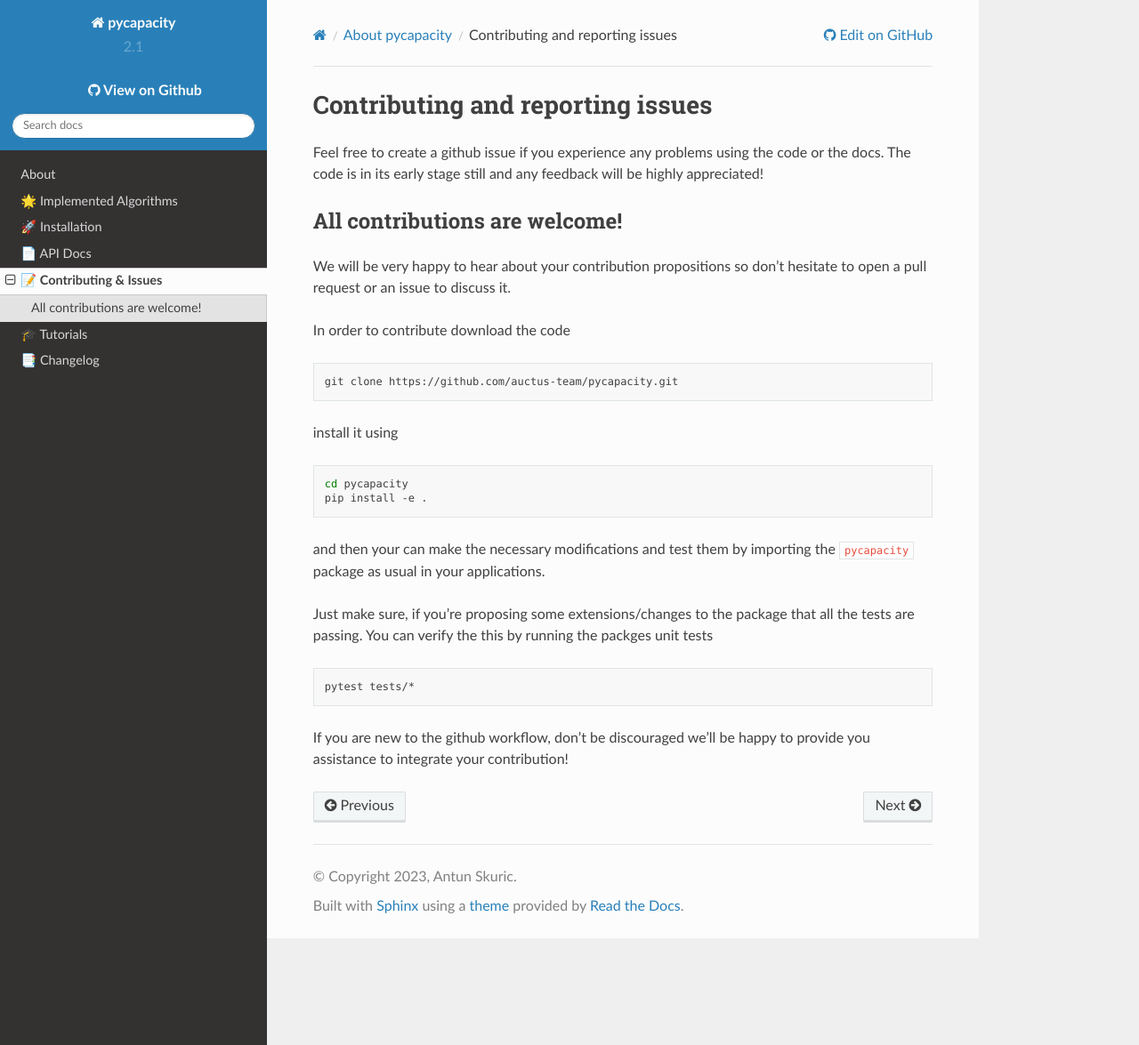
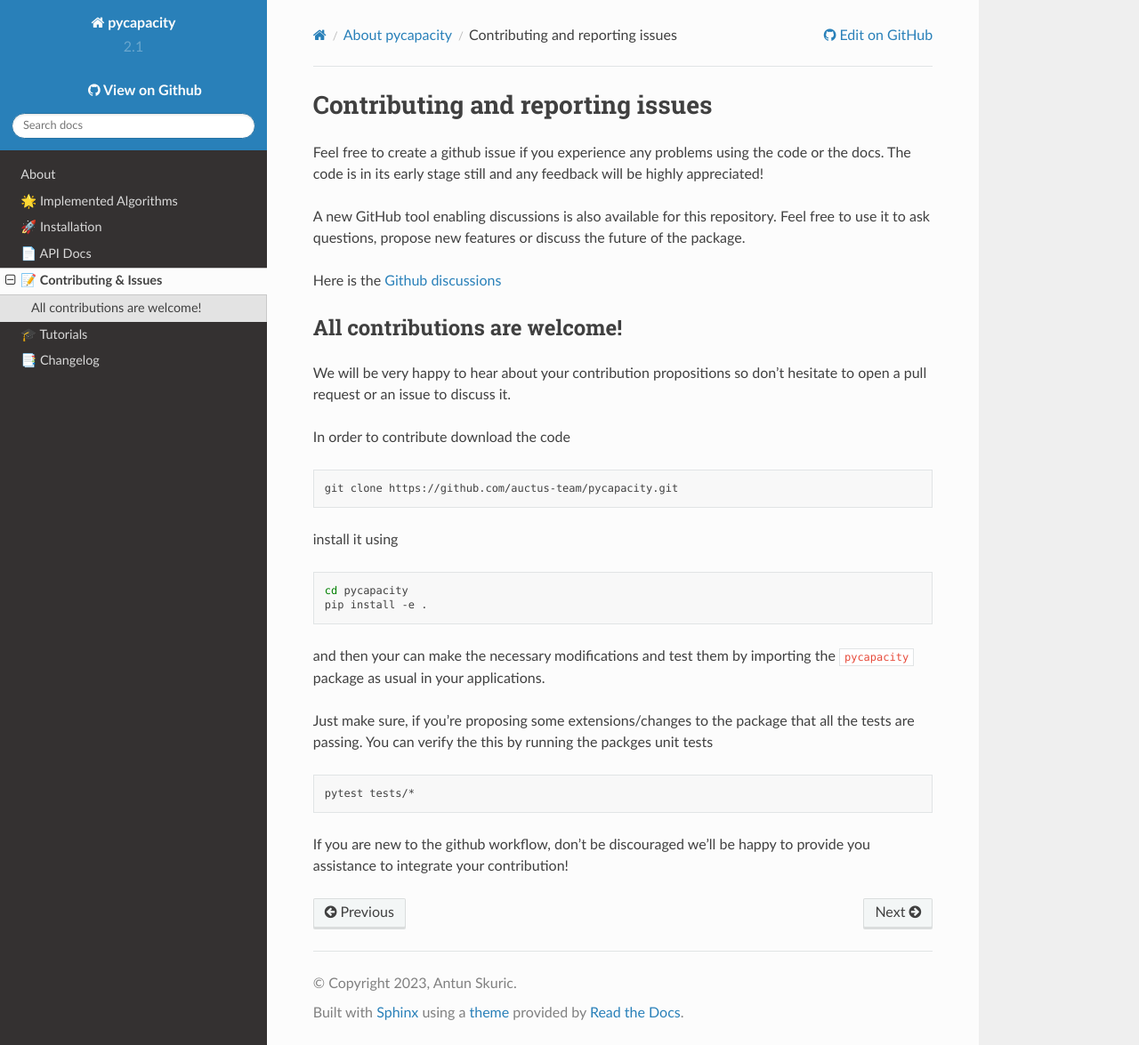
Before and after one commit to auctus-team/pycapacity, a Sphinx documentation site: the page built from docs/source/contirbuting.md, in a window 1280 px wide and 1175 px high. Shown: the whole window at 89% size. Built offline with Sphinx 7.4.7 and the Read the Docs theme 2.0.0, drawn with Linux system fonts in a browser that asks for light colours; pages that are not in the unit, such as notebooks, are missing from menus.

```diff
--- a/docs/source/contirbuting.md
+++ b/docs/source/contirbuting.md
@@ -1,6 +1,10 @@
 # Contributing and reporting issues
 
 Feel free to create a github issue if you experience any problems using the code or the docs. The code is in its early stage still and any feedback will be highly appreciated!
+
+A new GitHub tool enabling discussions is also available for this repository. Feel free to use it to ask questions, propose new features or discuss the future of the package.
+
+Here is the [Github discussions](https://github.com/auctus-team/pycapacity/discussions)
 
 ## All contributions are welcome!
 
```
Also changed, not shown: README.md (+14 -0 lines).
